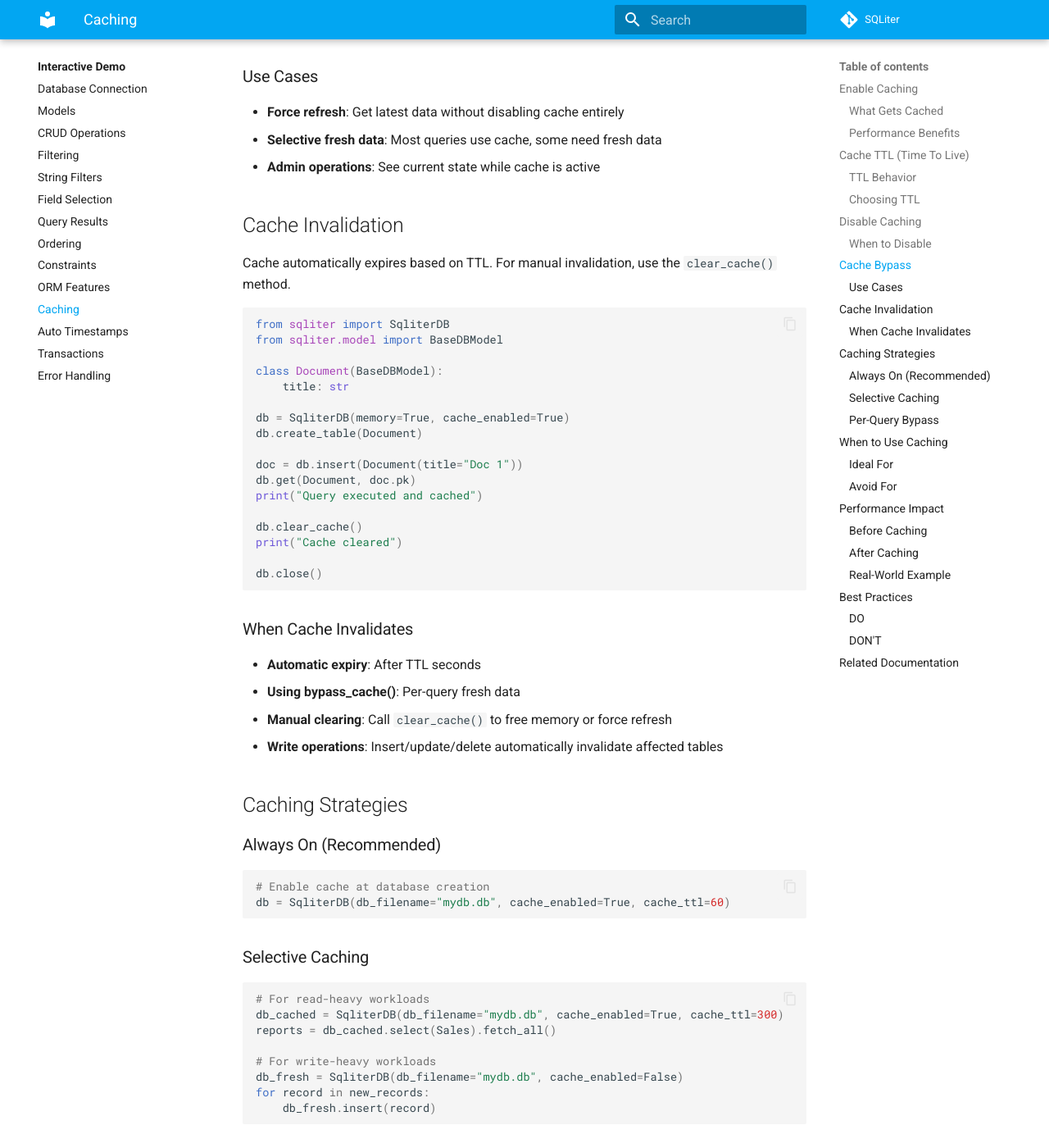
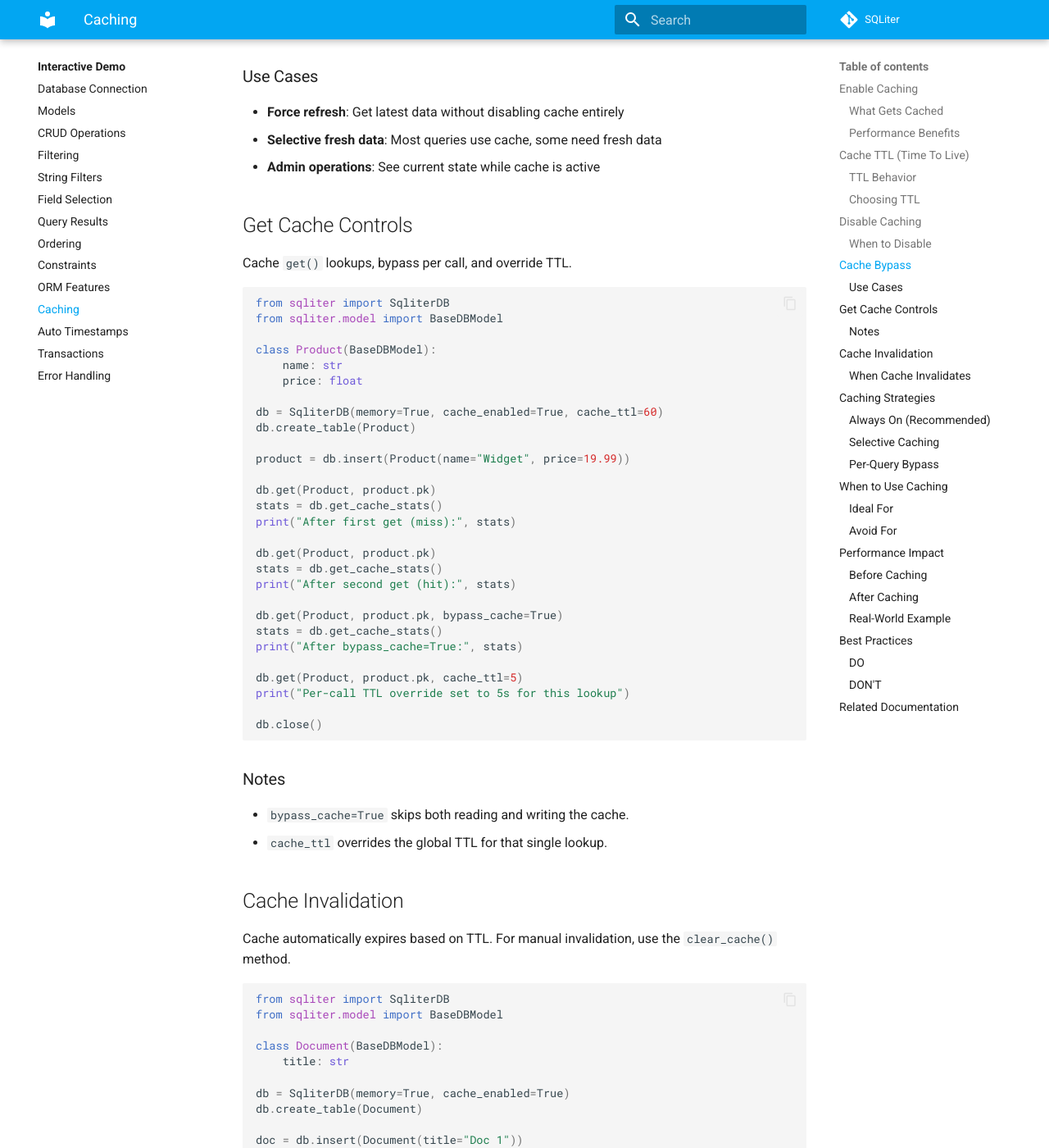
Before and after one commit to seapagan/sqliter-py, an MkDocs documentation site: the page built from docs/tui-demo/caching.md, in a window 1280 px wide and 1400 px high, scrolled down 3940 px. Shown: the whole window at 82% size. Built offline with MkDocs 1.6.1 and Material for MkDocs 9.7.7, drawn with Linux system fonts in a browser that asks for light colours; plug-ins that fetch from the network failed and are left out; comment, search, counter and statistics services are not loaded.

Commit message:
Add get cache demo

````diff
--- a/docs/tui-demo/caching.md
+++ b/docs/tui-demo/caching.md
@@ -193,6 +193,48 @@ db.close()
 - **Selective fresh data**: Most queries use cache, some need fresh data
 - **Admin operations**: See current state while cache is active
 
+## Get Cache Controls
+
+Cache `get()` lookups, bypass per call, and override TTL.
+
+```python
+# --8<-- [start:get-cache-controls]
+from sqliter import SqliterDB
+from sqliter.model import BaseDBModel
+
+class Product(BaseDBModel):
+    name: str
+    price: float
+
+db = SqliterDB(memory=True, cache_enabled=True, cache_ttl=60)
+db.create_table(Product)
+
+product = db.insert(Product(name="Widget", price=19.99))
+
+db.get(Product, product.pk)
+stats = db.get_cache_stats()
+print("After first get (miss):", stats)
+
+db.get(Product, product.pk)
+stats = db.get_cache_stats()
+print("After second get (hit):", stats)
+
+db.get(Product, product.pk, bypass_cache=True)
+stats = db.get_cache_stats()
+print("After bypass_cache=True:", stats)
+
+db.get(Product, product.pk, cache_ttl=5)
+print("Per-call TTL override set to 5s for this lookup")
+
+db.close()
+# --8<-- [end:get-cache-controls]
+```
+
+### Notes
+
+- `bypass_cache=True` skips both reading and writing the cache.
+- `cache_ttl` overrides the global TTL for that single lookup.
+
 ## Cache Invalidation
 
 Cache automatically expires based on TTL. For manual invalidation, use the
````
Also changed, not shown: 1 other file.
